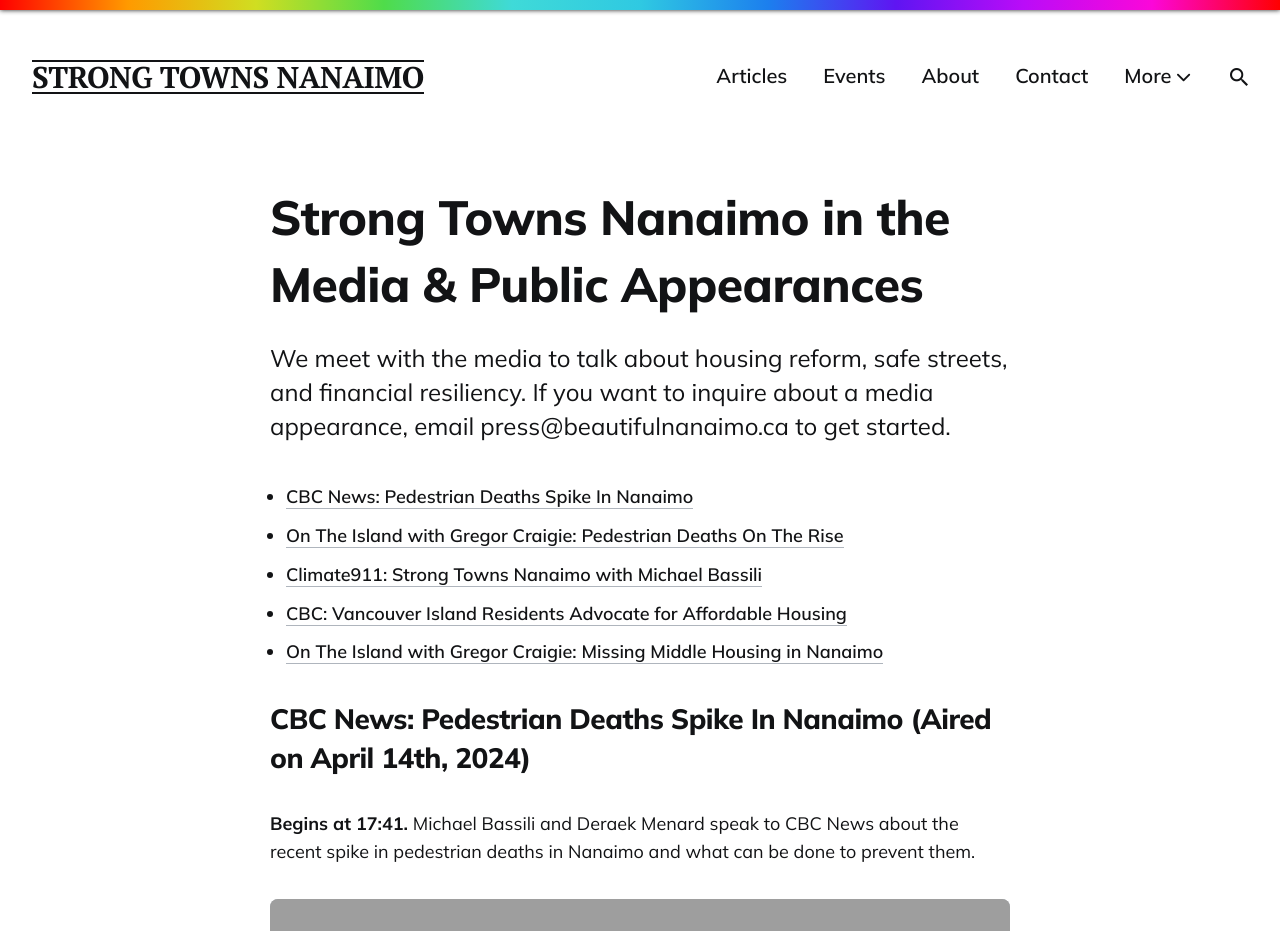
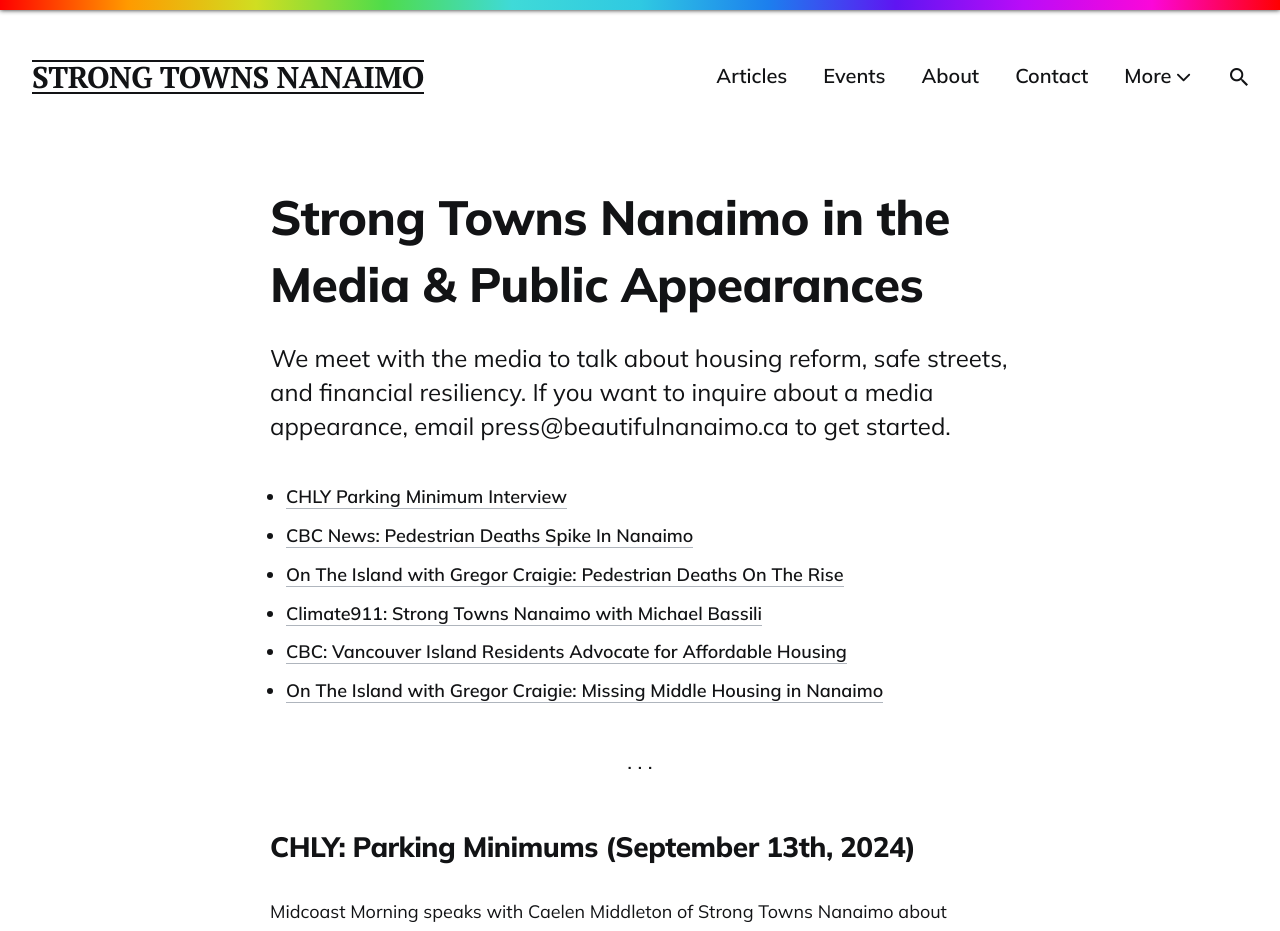
Before and after one commit to LaputanMachines/beautiful-nanaimo, a Jekyll site: the page built from _pages/media.md, in a window 1280 px wide. Shown: the top 931 px of the page. Built offline with Jekyll 4.4.1, drawn with Linux system fonts in a browser that asks for light colours; some of the changed text lies outside the part shown; grey boxes are pictures that could not be loaded.

Commit message:
Add Caelen's interview to the Media page

```diff
--- a/_pages/media.md
+++ b/_pages/media.md
@@ -7,12 +7,24 @@ permalink: /media
 ---
 
 <ul id="toc" class="section-nav">
+  <li class="toc-entry toc-h2"><a href="#chly-parking-minimums-september-13th-2024">CHLY Parking Minimum Interview</a></li>
   <li class="toc-entry toc-h2"><a href="#cbc-news-pedestrian-deaths-spike-in-nanaimo-aired-on-april-14th-2024">CBC News: Pedestrian Deaths Spike In Nanaimo</a></li>
   <li class="toc-entry toc-h2"><a href="#on-the-island-with-gregor-craigie-pedestrian-deaths-on-the-rise-aired-on-mar-26th-2024">On The Island with Gregor Craigie: Pedestrian Deaths On The Rise</a></li>
   <li class="toc-entry toc-h2"><a href="#climate911-strong-towns-nanaimo-with-michael-bassili-aired-on-october-20th-2023">Climate911: Strong Towns Nanaimo with Michael Bassili</a></li>
   <li class="toc-entry toc-h2"><a href="#cbc-vancouver-island-residents-advocate-for-affordable-housing-aired-on-oct-2nd-2023">CBC: Vancouver Island Residents Advocate for Affordable Housing</a></li>
   <li class="toc-entry toc-h2"><a href="#on-the-island-with-gregor-craigie-missing-middle-housing-in-nanaimo-aired-on-aug-2nd-2023">On The Island with Gregor Craigie: Missing Middle Housing in Nanaimo</a></li>
 </ul>
+
+***
+
+## CHLY: Parking Minimums (September 13th, 2024)
+
+Midcoast Morning speaks with Caelen Middleton of Strong Towns Nanaimo about parking minimums, and James Knight with the  City of Nanaimo about the construction project underway on Commercial Street.
+
+<div id="sidewalking-victoria-button">
+  <a href="https://www.chly.ca/midcoastmorning/parking">Listen to the Segment on CHLY's Website</a>
+  <div class="banner_bg lazy loaded" data-bg="" data-ll-status="entered"></div>
+</div>
 
 ## CBC News: Pedestrian Deaths Spike In Nanaimo (Aired on April 14th, 2024)
 
```
